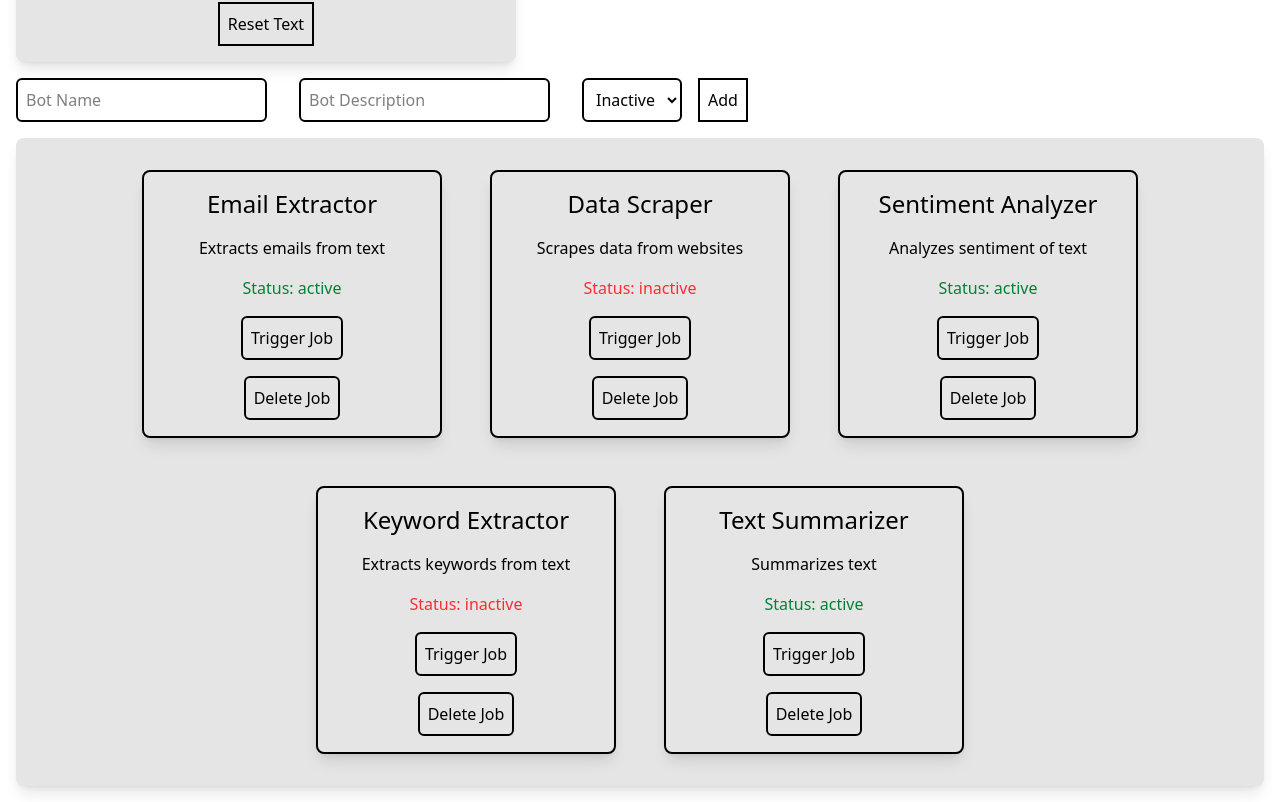
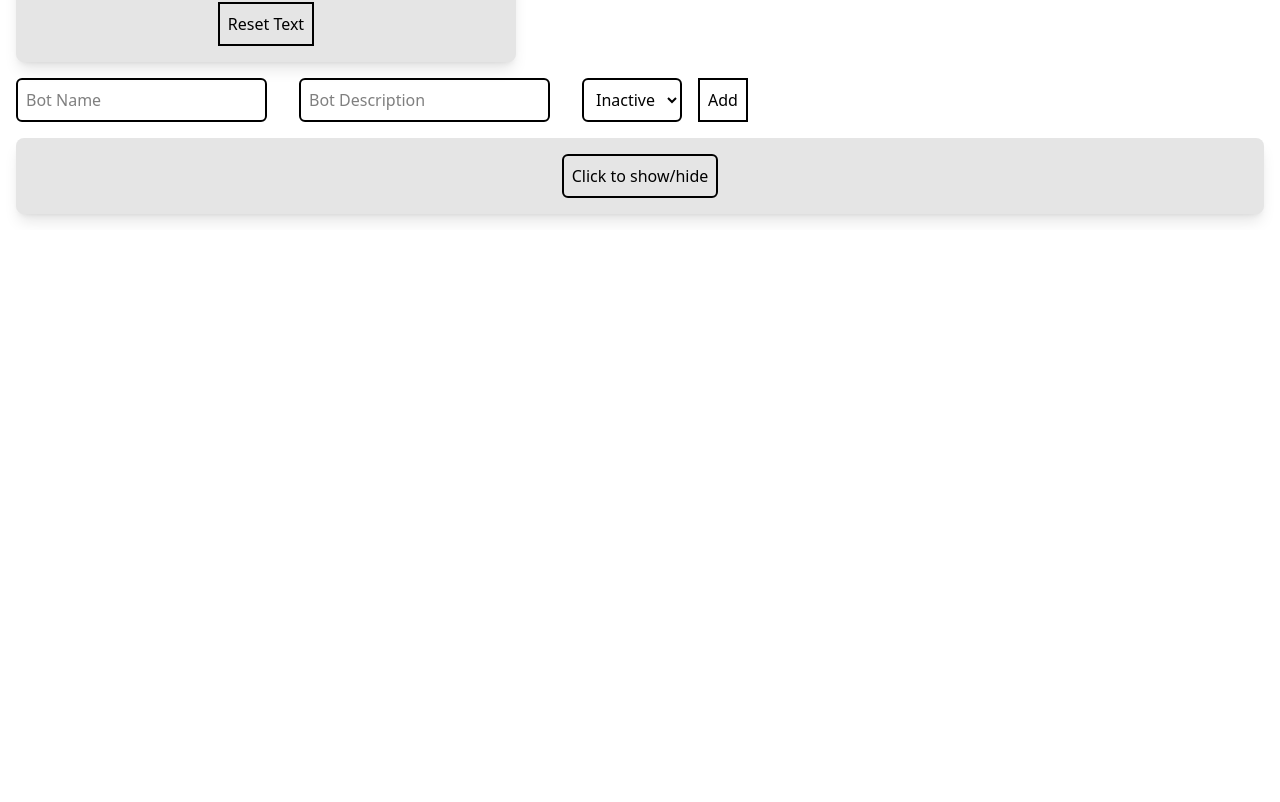
Before and after one commit to Ben-Cor/ITOnlineReact, a React (Vite) app: page / in a window 1280 px wide. Shown: the part 1220-2022 px from the top of the page. After the commit the page ends 1450 px from the top, so only its background shows below. Built offline with nearby package versions, Linux system fonts and the light colour scheme.

Commit message:
show and hide button added with show state used to clarify creation of li items

```diff
--- a/src/components/BotListManager.jsx
+++ b/src/components/BotListManager.jsx
@@ -16,6 +16,8 @@ function BotListManager() {
         description: "",
         status: "inactive"
     });
+
+    const [show, setShow] = useState(false);
 
     function handleTriggerJob(id) {
         setBots((prevBots) =>
@@ -44,7 +46,9 @@ function BotListManager() {
         e.preventDefault();
         if (newBot.name && newBot.description) {
             setBots((prevBots) => [
+                // get previous bots
                 ...prevBots,
+                // add new bot to the list
                 {
                     id: Date.now(),
                     name: newBot.name,
@@ -52,6 +56,7 @@ function BotListManager() {
                     status: newBot.status,
                 },
             ]);
+            // reset the new bot object to its initial state
             setNewBot({
                 id: "",
                 name: "",
@@ -102,7 +107,8 @@ function BotListManager() {
                 <button className="border-2 p-2" type="submit" onClick={(e) => addBotToList(e)}>Add</button>
             </form>
             <ul className="flex flex-wrap items-center justify-center gap-4 bg-neutral-200 shadow-lg rounded-lg p-4 m-4">
-                {bots.map((bot) => {
+                <button className="border-2 p-2 rounded-md" onClick={() => setShow(!show)}> Click to show/hide</button>
+                {show && bots.map((bot) => {
                     return (
                         <li key={bot.id} className="flex flex-col items-center gap-4 bg-neutral-200 shadow-lg rounded-lg p-4 m-4 w-[300px] border-2">
                             <h2 className="text-2xl">{bot.name}</h2>
```
